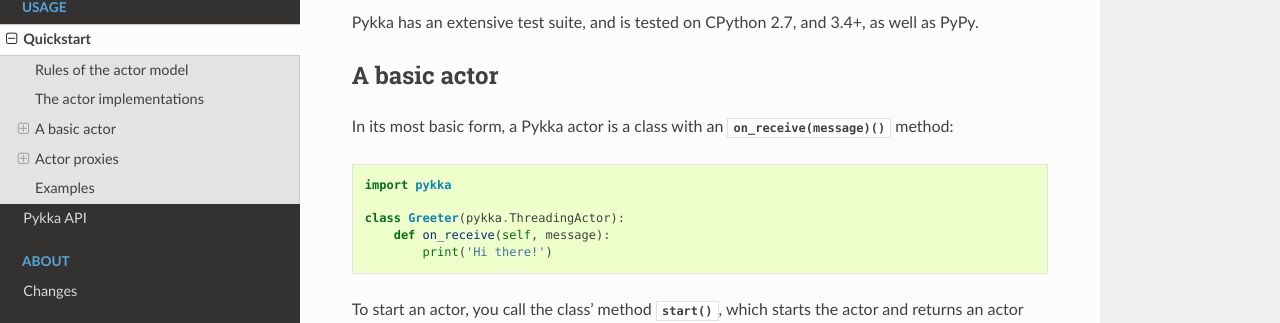
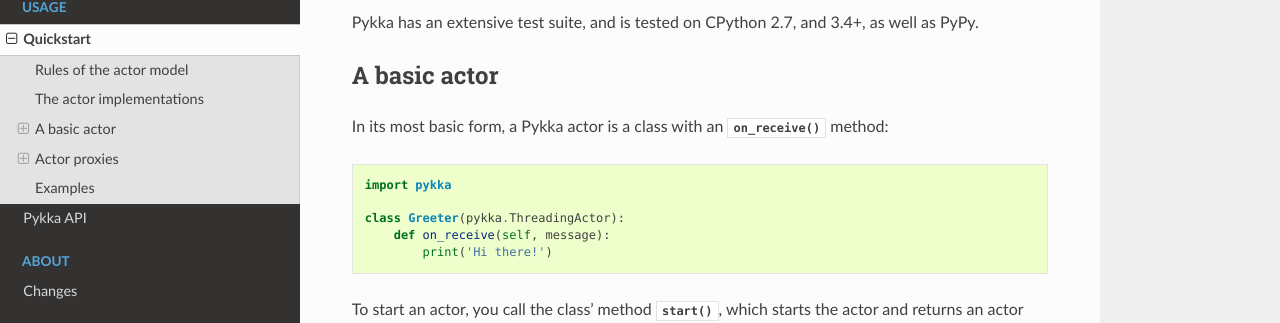
Before and after one commit to jodal/pykka, a Sphinx documentation site: the page built from docs/quickstart.rst, in a window 1280 px wide and 900 px high, scrolled down 911 px. Shown: the part 139-462 px from the top of the window. Built offline with Sphinx 7.4.7 and the Read the Docs theme 2.0.0, drawn with Linux system fonts in a browser that asks for light colours.

Commit message:
docs: Fix rendering of method name

```diff
--- a/docs/quickstart.rst
+++ b/docs/quickstart.rst
@@ -65,7 +65,7 @@
 =============
 
 In its most basic form, a Pykka actor is a class with an
-:meth:`on_receive(message)` method::
+:meth:`~pykka.Actor.on_receive` method::
 
     import pykka
 
```
